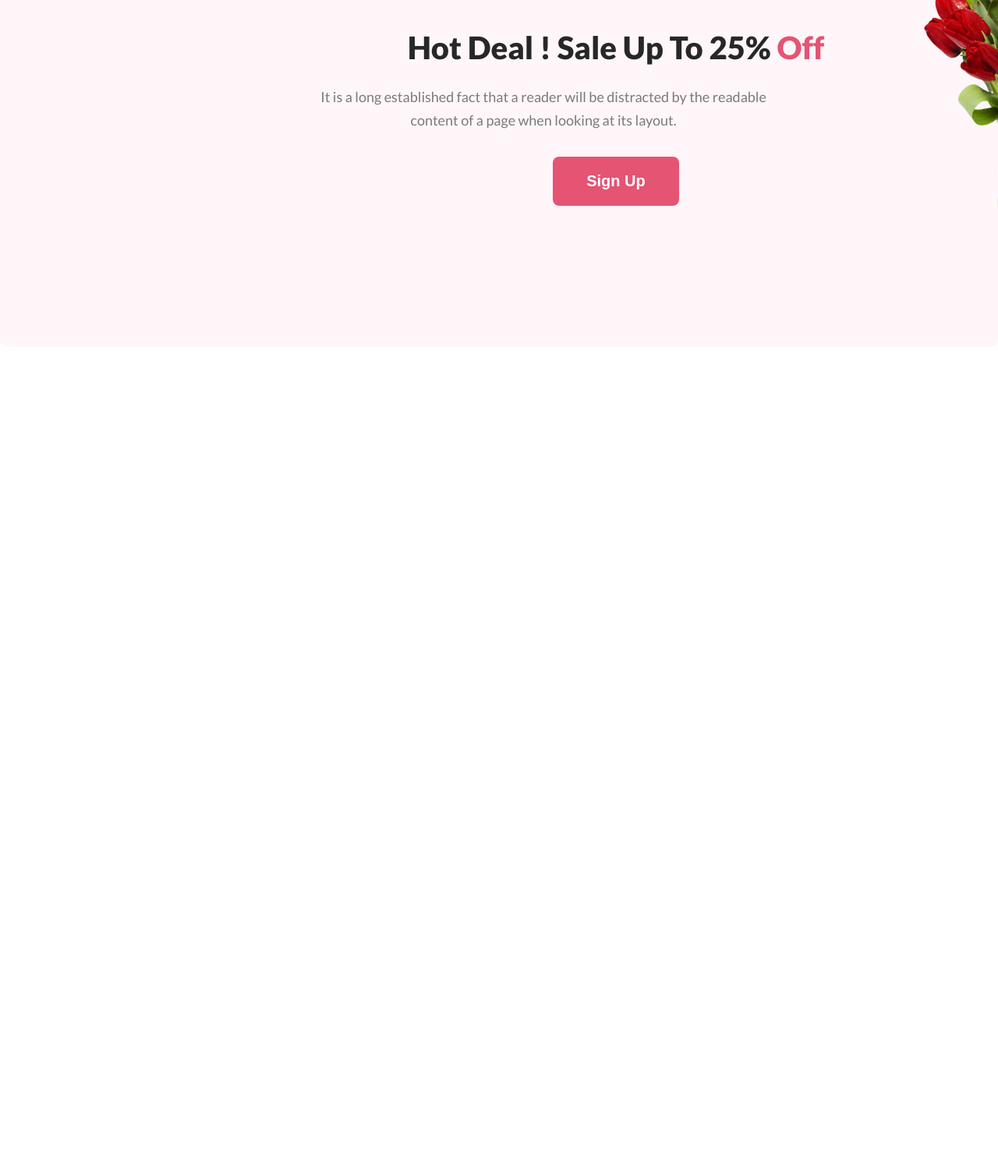
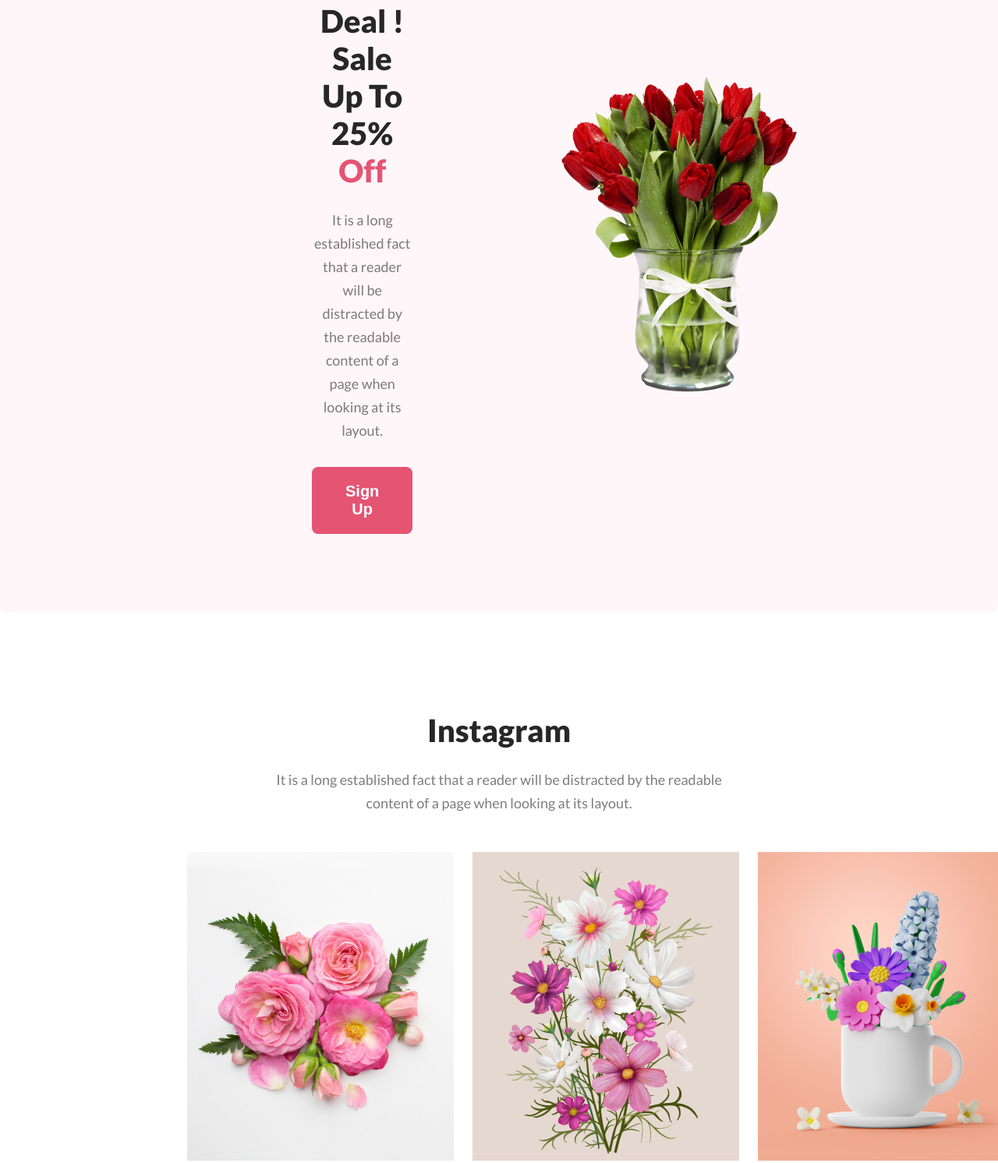
Before and after one commit to shakilarman46/assignmentone, a plain HTML site: page index.html in a window 1280 px wide. Shown: the part 1028-2520 px from the top of the page at 78% size. Before the commit the page ends 1473 px from the top, so only its background shows below. Drawn offline with Linux system fonts and the light colour scheme.

Commit message:
Instagram Part Done

```diff
--- a/index.html
+++ b/index.html
@@ -69,6 +69,37 @@
     <!-- Deal Part Finished -->
     <!-- ===================================== -->
 
+
+
+
+
+
+
+    <!-- Instagram & Latest Deals Starts -->
+    <!-- ===================================== -->
+
+
+
+    <!-- Instagram -->
+
+     <div class="insta-text-container">
+
+        <h3 class="insta-title">Instagram</h3>
+        <p class="insta-description">It is a long established fact that a reader will be distracted by the readable content of a page when looking at its layout.</p>
+
+     </div>
+
+     <div class="insta-image-container">
+
+        <div class="insat-imag"><img src="images/Flower 01.png" alt=""></div>
+        <div class="insat-imag"><img src="images/Rectangle 4.png" alt=""></div>
+        <div class="insat-imag"><img src="images/Rectangle 5.png" alt=""></div>
+        <div class="insat-imag"><img src="images/Rectangle 6.png" alt=""></div>
+
+    </div>
+
+
+
 </body>
 
 </html>
--- a/styles.css
+++ b/styles.css
@@ -75,7 +75,7 @@ body {
     background: rgba(229, 84, 115, 0.05);
 }
 
-.deal-container{
+.deal-container {
     display: flex;
     align-items: center;
     justify-content: space-between;
@@ -101,12 +101,47 @@ body {
     font-size: 18px;
     font-weight: 400;
     line-height: 30px;
-    /* 166.667% */
     margin-top: 24px;
     margin-bottom: 32px;
-    width: 594px;
+
+}
+
+.deal-btn {
+    text-align: center;
+}
+
+.deal-text-area {
     margin-right: 186px;
 }
-.deal-btn{
+
+
+/* Instagram Part */
+/* ================ */
+
+.insta-title {
+    color: #272727;
     text-align: center;
+    font-size: 40px;
+    font-weight: 800;
+    margin-top: 128px;
+    margin-bottom: 24px;
 }
+
+.insta-description {
+    color: rgba(39, 39, 39, 0.60);
+    max-width: 594px;
+    margin: 0 auto;
+    text-align: center;
+    font-size: 18px;
+    font-weight: 400;
+    line-height: 30px;
+    /* 166.667% */
+    margin-bottom: 48px;
+}
+
+.insta-image-container{
+    display: flex;
+    gap: 24px;
+    justify-content: space-between;
+    margin: 0 240px;
+}
```
